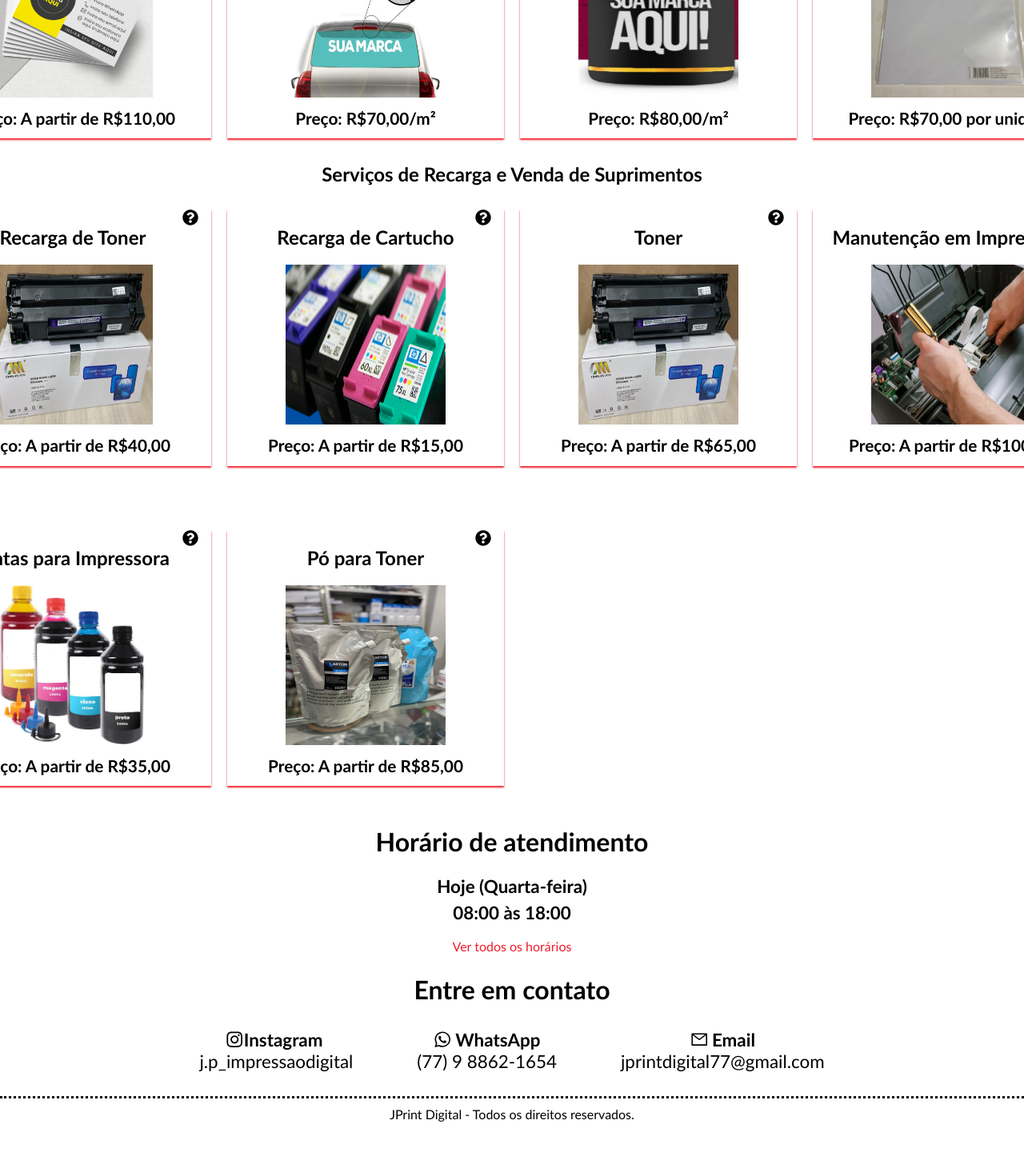
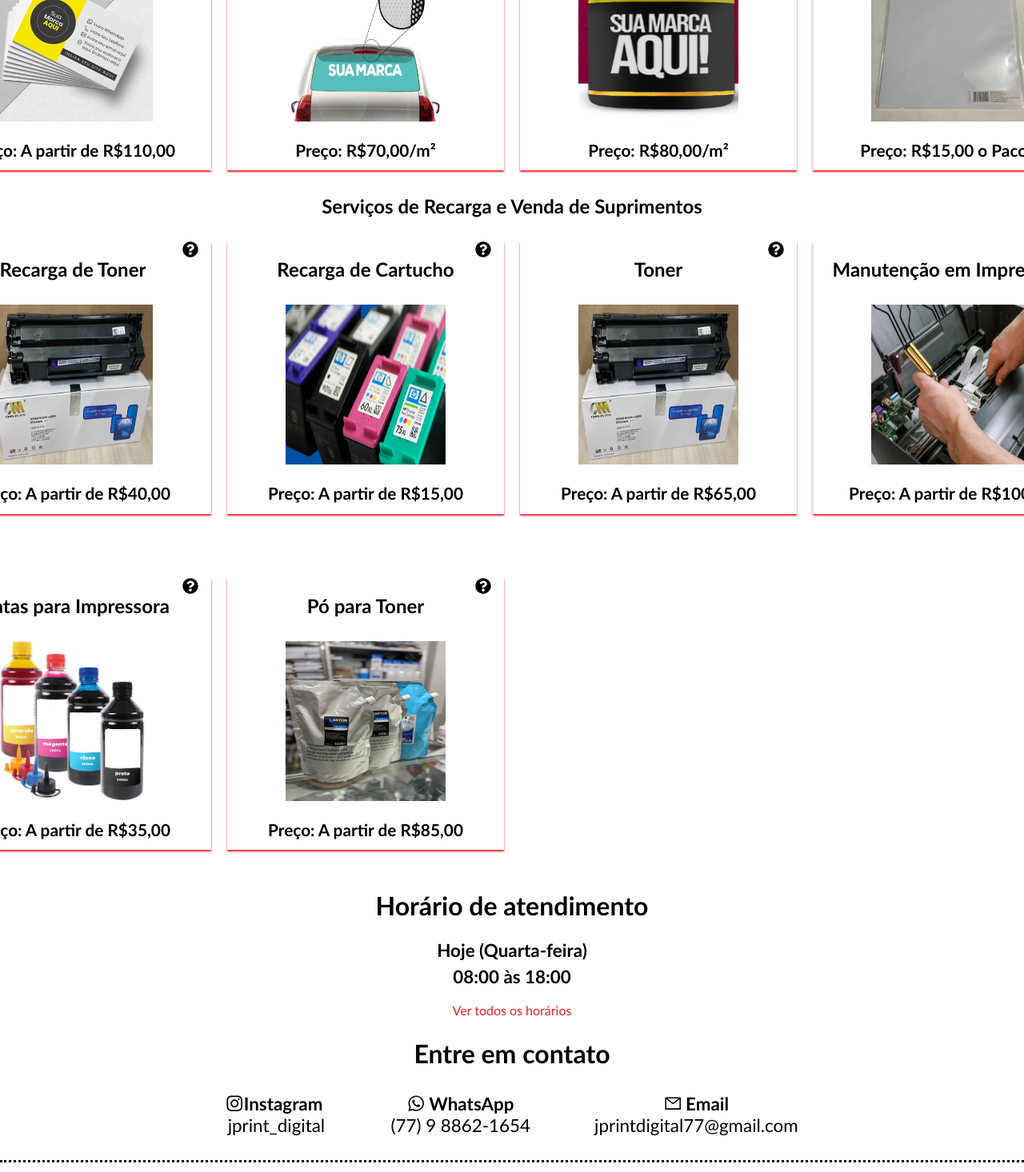
Before and after one commit to iuridantas/Printing-Shop, a React (Vite) app: page / in a window 1280 px wide. Shown: the part 1800-3266 px from the top of the page at 80% size. Before the commit the page ends 3223 px from the top, so only its background shows below. Built offline with nearby package versions, Linux system fonts and the light colour scheme.

Commit message:
refactor: changing the text

```diff
--- a/src/components/card/cardProduct/index.tsx
+++ b/src/components/card/cardProduct/index.tsx
@@ -61,7 +61,7 @@ const products = [
     photo: 'img/papel_foto.jpeg',
     description:
       'Proteja suas memórias com nossa embalagem de papel fotográfico! Nossa embalagem de alta qualidade é projetada para armazenar e preservar suas fotos preciosas. Feita com materiais duráveis e resistentes, nossa embalagem protege suas fotos contra danos, poeira e umidade. Com um design elegante e funcional, você pode armazenar e organizar suas fotos de forma conveniente. Mantenha suas memórias vivas e em segurança com nossa embalagem de papel fotográfico. Faça seu pedido hoje mesmo e preserve suas lembranças mais preciosas!',
-    price: 'R$70,00 por unidade',
+    price: 'R$15,00 o Pacote',
   },
 ];
 
--- a/src/components/card/cardProduct/style.ts
+++ b/src/components/card/cardProduct/style.ts
@@ -12,7 +12,7 @@ export const CardSession = styled.div`
   img {
     width: 200px;
     height: 200px;
-    margin: 0 auto;
+    margin: 10px auto;
   }
 
   h2 {
@@ -42,7 +42,7 @@ export const CardSession = styled.div`
     img {
       width: 250px;
       height: 250px;
-      margin: 0 auto;
+      margin: 10px auto;
     }
 
     h2 {
--- a/src/components/card/cardService/style.ts
+++ b/src/components/card/cardService/style.ts
@@ -12,7 +12,7 @@ export const CardSession = styled.div`
   img {
     width: 200px;
     height: 200px;
-    margin: 0 auto;
+    margin: 10px auto;
   }
 
   h2 {
@@ -42,7 +42,7 @@ export const CardSession = styled.div`
     img {
       width: 250px;
       height: 250px;
-      margin: 0 auto;
+      margin: 10px auto;
     }
 
     h2 {
--- a/src/components/session/sessionContact/index.tsx
+++ b/src/components/session/sessionContact/index.tsx
@@ -9,7 +9,7 @@ export function SessionContact() {
         <h2>Entre em contato</h2>
         <div>
           <a
-            href="https://instagram.com/j.p_impressaodigital?igshid=MzRlODBiNWFlZA=="
+            href="https://instagram.com/jprint_digital?igshid=MzRlODBiNWFlZA=="
             rel="noopener noreferrer"
             target="_blank"
             aria-label="Perfil do Instagram de JPrint Digital"
@@ -22,7 +22,7 @@ export function SessionContact() {
               />
               <span>Instagram</span>
             </h3>
-            <p>j.p_impressaodigital</p>
+            <p>jprint_digital</p>
           </a>
           <a
             href="https://api.whatsapp.com/send?phone=5577988621654&text=Ol%C3%A1%20JPrint%20Digital,%20vim%20atrav%C3%A9s%20do%20seu%20site,%20gostaria%20de%20obter%20mais%20informa%C3%A7%C3%B5es."
```
